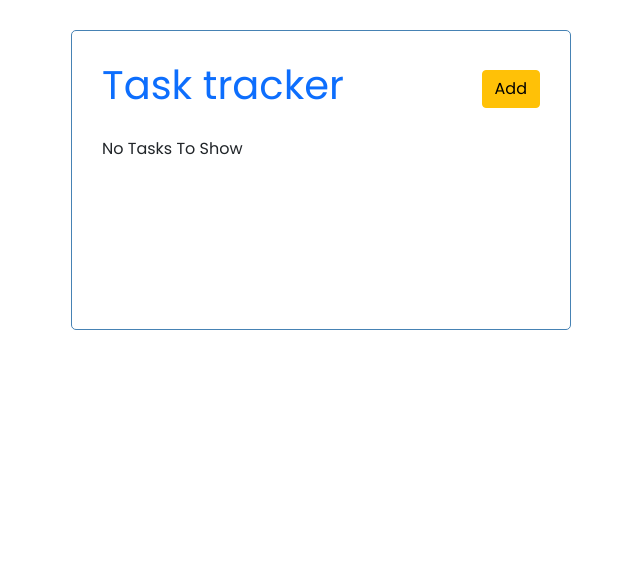
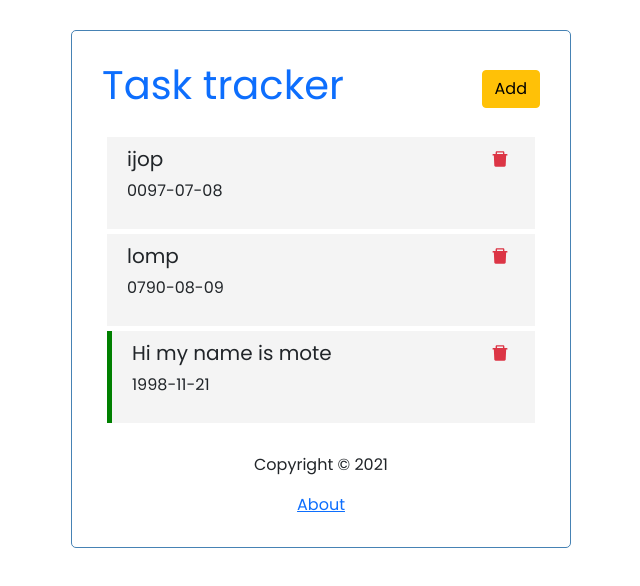
Before and after one commit to yashcrest/react-task-tracker, a React (Vite) app: page / in a window 1280 px wide. Shown: the top 586 px of the page, without its empty margins (319-959 px from the left). Built offline with nearby package versions, Linux system fonts and the light colour scheme; data requests are answered from the project's data file.

Commit message:
added footer

```diff
--- a/db.json
+++ b/db.json
@@ -1,4 +1,22 @@
 {
   "tasks": [
+    {
+      "text": "ijop",
+      "day": "0097-07-08",
+      "reminder": false,
+      "id": 1
+    },
+    {
+      "text": "lomp",
+      "day": "0790-08-09",
+      "reminder": false,
+      "id": 2
+    },
+    {
+      "text": "Hi my name is mote",
+      "day": "1998-11-21",
+      "reminder": true,
+      "id": 3
+    }
   ]
 }
--- a/src/App.jsx
+++ b/src/App.jsx
@@ -4,12 +4,14 @@ import Header from './components/Header'
 import Tasks from './components/Tasks'
 import AddTask from './components/AddTask'
 import About from './components/About'
+import Footer from './components/Footer'
 
 function App() {
 const title = 'Task tracker'
 const [showAddTask, setShowAddTask] = useState(false);
 const [tasks, setTasks] = useState([])
 
+//
 useEffect(() => {
   const getTasks = async () => {
     const tasksFromServer = await fetchTasks();
@@ -99,6 +101,7 @@ const deleteTask = async (id) => {
           />
           <Route path='/about' element={<About />} />
         </Routes>
+        <Footer />
     </div>
     </Router>
   )
--- a/src/components/Footer.jsx
+++ b/src/components/Footer.jsx
@@ -1,12 +1,12 @@
-// import { Link } from 'react-router-dom'
+import { Link } from 'react-router-dom'
 
-// const Footer = () => {
-//   return (
-//     <footer>
-//       <p>Copyright &copy; 2021</p>
-//       <Link to='/about'>About</Link>
-//     </footer>
-//   )
-// }
+const Footer = () => {
+  return (
+    <footer>
+      <p>Copyright &copy; 2021</p>
+      <Link to='/about'>About</Link>
+    </footer>
+  )
+}
 
-// export default Footer
+export default Footer
```
